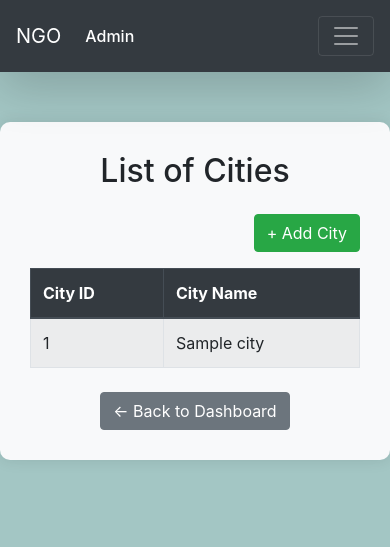
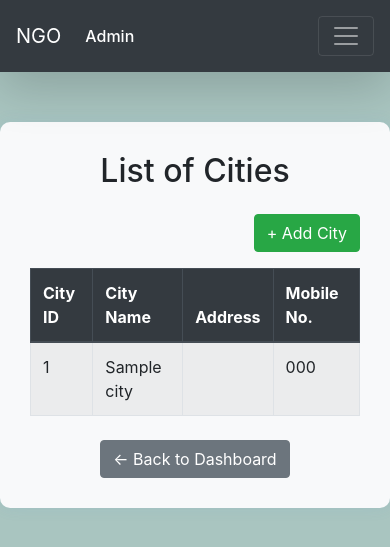
Before and after one commit to Krish2515/NGO_Management_System, a PHP site: page /city.php in a window 390 px wide. Shown: the top 547 px of the page. Run offline with PHP 8.4, Linux system fonts and the light colour scheme; the visitor is signed in with stand-in values (Sample User, id 1); tables that the repository leaves empty or names only in its code hold one stand-in row (values such as "Sample post"); data that the repository does not hold is empty; a stand-in replaces the project's code that opens the database connection.

Commit message:
Enhance city list with Address and Mobile No.
Added Address and Mobile No. columns to the city list.

```diff
--- a/NGO-Management-System-master/city.php
+++ b/NGO-Management-System-master/city.php
@@ -14,14 +14,14 @@ $cities = $stmt->fetchAll(PDO::FETCH_ASSOC);
     <link rel="stylesheet" href="https://stackpath.bootstrapcdn.com/bootstrap/4.5.2/css/bootstrap.min.css">
     <style>
         body {
-            background-color: #a3c6c4;
+            background-color: #a9c5c0;
         }
         .dashboard-box {
             background-color: #f8f9fa;
             border-radius: 10px;
             padding: 30px;
             margin-top: 50px;
-            box-shadow: 0 0 15px rgba(0, 0, 0, 0.1);
+            box-shadow: 0 0 15px rgba(74, 154, 219, 0.1);
         }
         .navbar-text, .text-light {
             font-weight: 500;
@@ -82,6 +82,8 @@ $cities = $stmt->fetchAll(PDO::FETCH_ASSOC);
             <tr>
                 <th>City ID</th>
                 <th>City Name</th>
+                <th>Address</th>
+                <th>Mobile No.</th>
             </tr>
         </thead>
         <tbody>
@@ -89,6 +91,8 @@ $cities = $stmt->fetchAll(PDO::FETCH_ASSOC);
                 <tr>
                     <td><?= htmlspecialchars($city['city_id']) ?></td>
                     <td><?= htmlspecialchars($city['cname']) ?></td>
+                    <td><?= htmlspecialchars($city['Address']) ?></td>
+                    <td><?= htmlspecialchars($city['mobile_no']) ?></td>
                 </tr>
             <?php endforeach; ?>
         </tbody>
```
